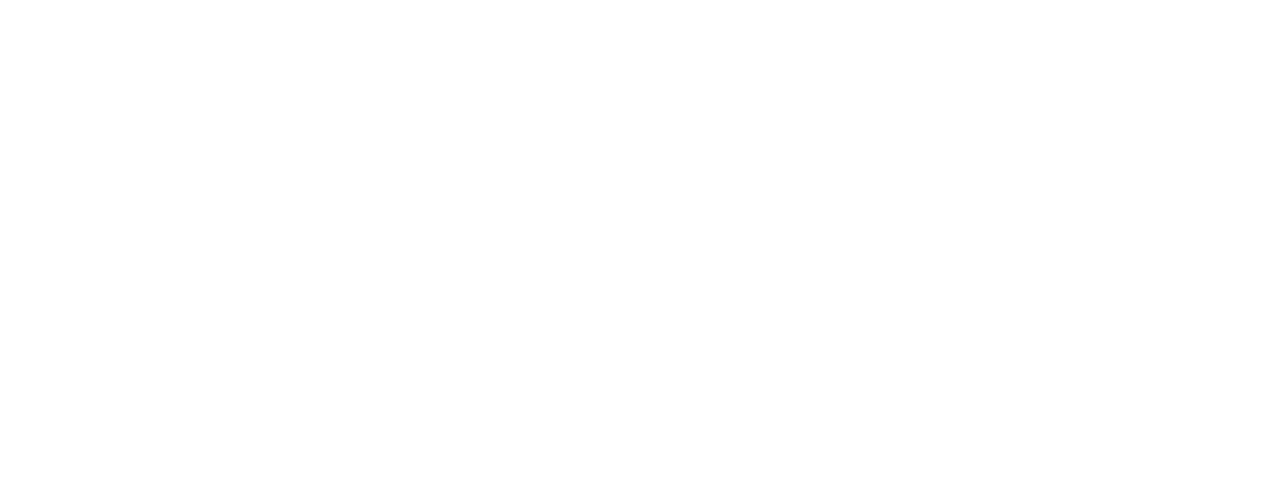
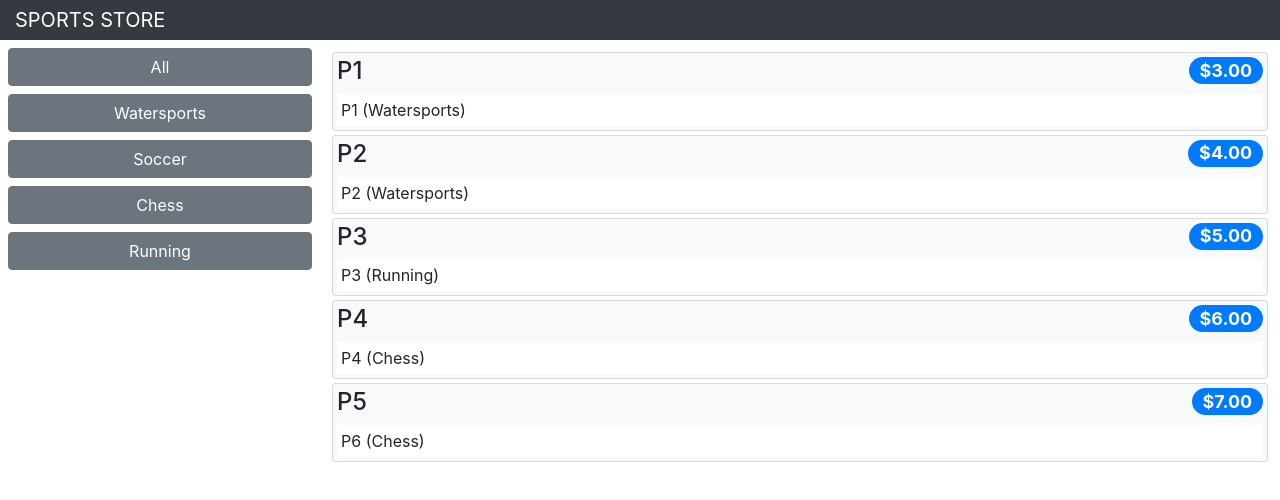
Before and after one commit to SheF1k/sportsstore, a React (Create React App) app: page /shop/products in a window 1280 px wide. Shown: the top 500 px of the page. Built offline with nearby package versions, Linux system fonts and the light colour scheme.

Commit message:
add shop page

```diff
--- a/src/App.js
+++ b/src/App.js
@@ -1,7 +1,19 @@
-import React from 'react'
-
-function App() {
-  return <div className="App"></div>
+import React, { Component } from 'react'
+import { SportsStoreDataStore } from './data/DataStore'
+import { Provider } from 'react-redux'
+import { BrowserRouter as Router, Route, Switch, Redirect } from 'react-router-dom'
+import { ShopConnector } from './shop/ShopConnector'
+export default class App extends Component {
+  render() {
+    return (
+      <Provider store={SportsStoreDataStore}>
+        <Router>
+          <Switch>
+            <Route path="/shop" component={ShopConnector} />
+            <Redirect to="/shop" />
+          </Switch>
+        </Router>
+      </Provider>
+    )
+  }
 }
-
-export default App
--- /dev/null
+++ b/src/shop/CategoryNavigation.js
@@ -0,0 +1,20 @@
+import React, { Component } from 'react'
+import { Link } from 'react-router-dom'
+
+export class CategoryNavigation extends Component {
+  render() {
+    return (
+      <>
+        <Link className="btn btn-secondary btn-block" to={this.props.baseUrl}>
+          All
+        </Link>
+        {this.props.categories &&
+          this.props.categories.map((cat) => (
+            <Link className="btn btn-secondary btn-block" key={cat} to={`${this.props.baseUrl}/${cat.toLowerCase()}`}>
+              {cat}
+            </Link>
+          ))}
+      </>
+    )
+  }
+}
--- /dev/null
+++ b/src/shop/ProductList.js
@@ -0,0 +1,21 @@
+import React, { Component } from 'react'
+
+export class ProductList extends Component {
+  render() {
+    const { products } = this.props
+
+    if (products == null || !products.length) {
+      return <h5 className="p2">No Products</h5>
+    }
+
+    return products.map((product) => (
+      <div className="card m-1 p-1 bg-light" key={product.id}>
+        <h4>
+          {product.name}
+          <span className="badge badge-pill badge-primary float-right">${product.price.toFixed(2)}</span>
+        </h4>
+        <div className="card-text bg-white p-1">{product.description} </div>
+      </div>
+    ))
+  }
+}
--- /dev/null
+++ b/src/shop/Shop.js
@@ -0,0 +1,24 @@
+import React, { Component } from 'react'
+import { CategoryNavigation } from './CategoryNavigation'
+import { ProductList } from './ProductList'
+export class Shop extends Component {
+  render() {
+    return (
+      <div className="container-fluid">
+        <div className="row">
+          <div className="col bg-dark text-white">
+            <div className="navbar-brand">SPORTS STORE</div>
+          </div>
+        </div>
+        <div className="row">
+          <div className="col-3 p-2">
+            <CategoryNavigation baseUrl="/shop/products" categories={this.props.categories} />
+          </div>
+          <div className="col-9 p-2">
+            <ProductList products={this.props.products} />
+          </div>
+        </div>
+      </div>
+    )
+  }
+}
--- /dev/null
+++ b/src/shop/ShopConnector.js
@@ -0,0 +1,51 @@
+import React, { Component } from 'react'
+import { Switch, Route, Redirect } from 'react-router-dom'
+import { connect } from 'react-redux'
+import { loadData } from '../data/ActionCreators'
+import { DataTypes } from '../data/Types'
+import { Shop } from './Shop'
+
+const mapStateToProps = (dataStore) => ({
+  ...dataStore,
+})
+
+const mapDispatchToProps = {
+  loadData,
+}
+
+const filterProducts = (products = [], category) =>
+  !category || category === 'All'
+    ? products
+    : products.filter((p) => p.category.toLowerCase() === category.toLowerCase())
+
+export const ShopConnector = connect(
+  mapStateToProps,
+  mapDispatchToProps,
+)(
+  class extends Component {
+    render() {
+      return (
+        <Switch>
+          <Route
+            path="/shop/products/:category?"
+            render={(routeProps) => (
+              <Shop
+                {...this.props}
+                {...routeProps}
+                products={filterProducts(this.props.products, routeProps.match.params.category)}
+              />
+            )}
+          />
+          <Redirect to="/shop/products" />
+        </Switch>
+      )
+    }
+
+    componentDidMount() {
+      const { loadData: loadDataDispatch } = this.props
+
+      loadDataDispatch(DataTypes.CATEGORIES)
+      loadDataDispatch(DataTypes.PRODUCTS)
+    }
+  },
+)
```
Also changed, not shown: 1 other file (tests, documents, lock files or other folders).
